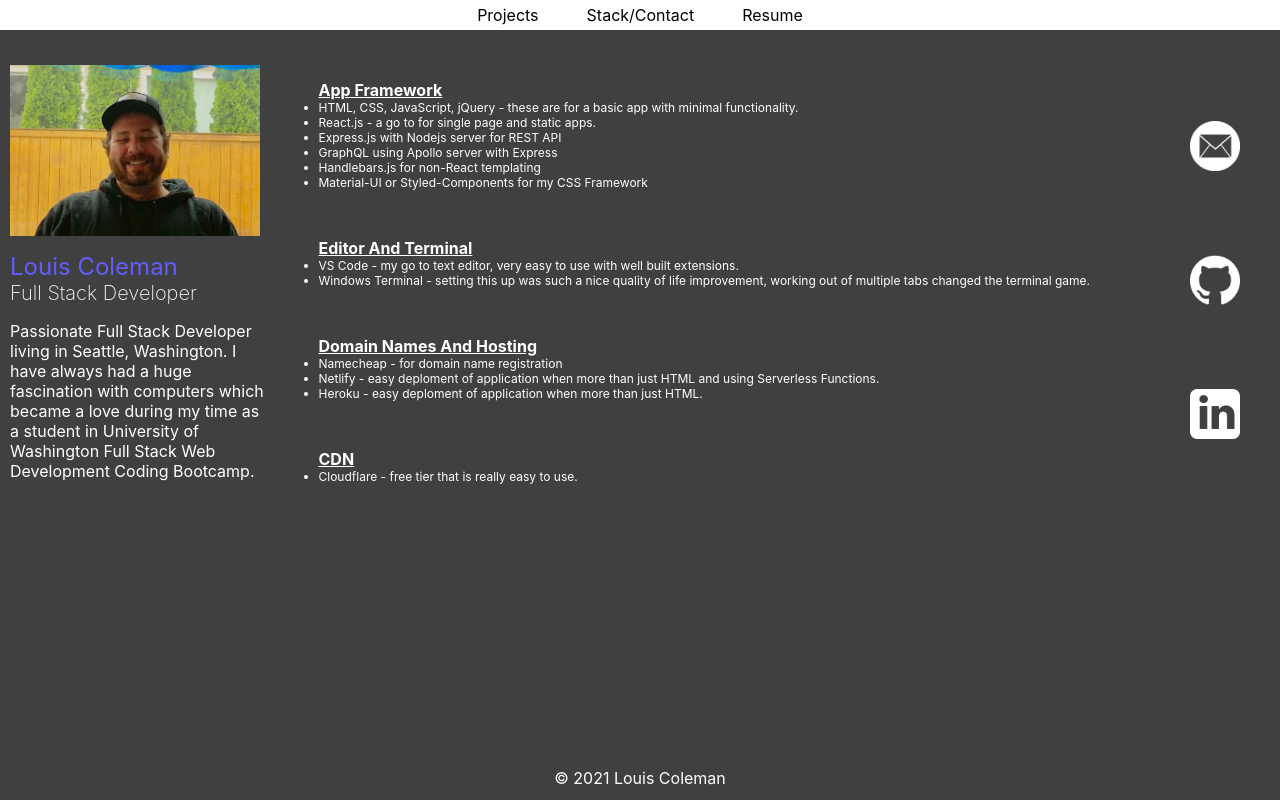
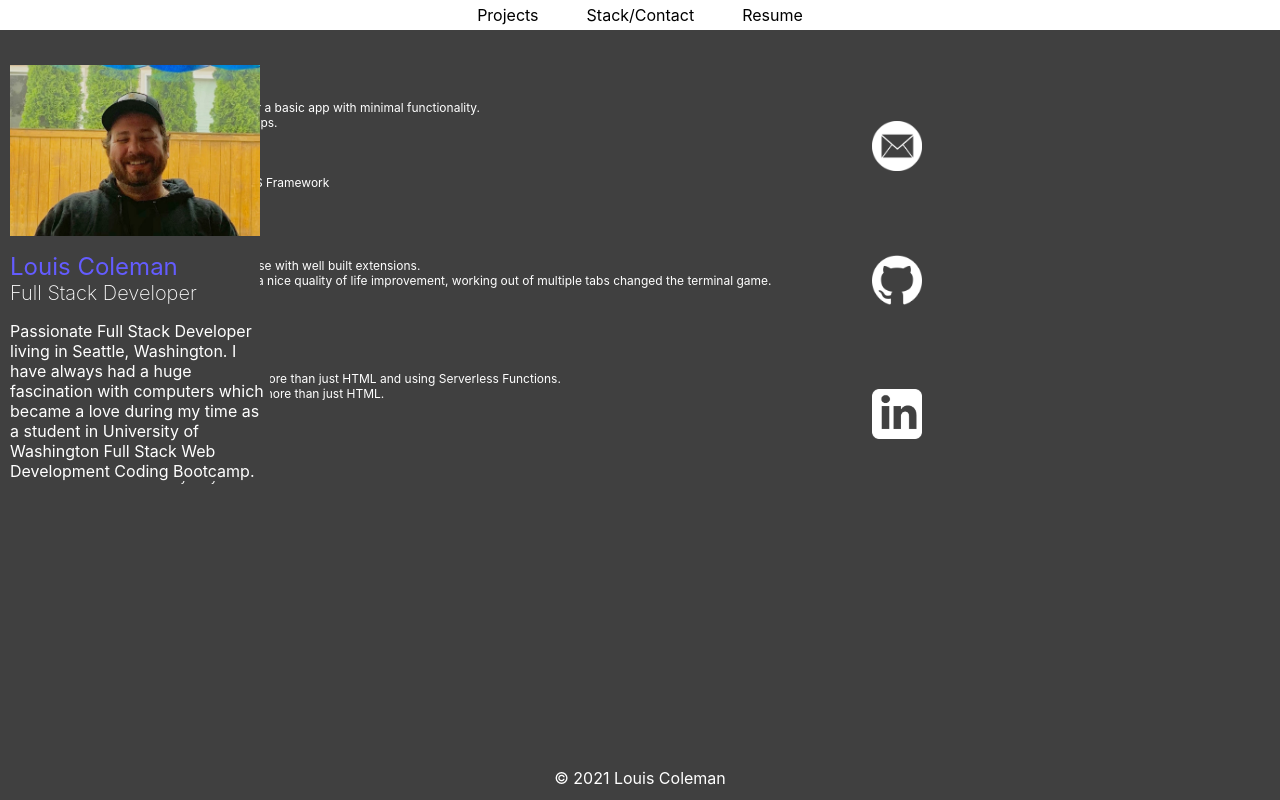
Before and after one commit to coleloui/portfolio-ts, a React (Create React App) app: page / in a window 1280 px wide. Both pictures are taken after a click on the element "Stack/Contact". Built offline with nearby package versions, Linux system fonts and the light colour scheme.

Commit message:
adjust wrapper width

```diff
--- a/src/components/TechStack/Stack.tsx
+++ b/src/components/TechStack/Stack.tsx
@@ -16,7 +16,7 @@ export const Stack: React.FC = () => {
 const Wrapper = styled.div`
 	display: block;
 	margin-left: auto;
-	width: auto;
+	width: 1600px;
 `;
 
 const Container = styled.div`
```
